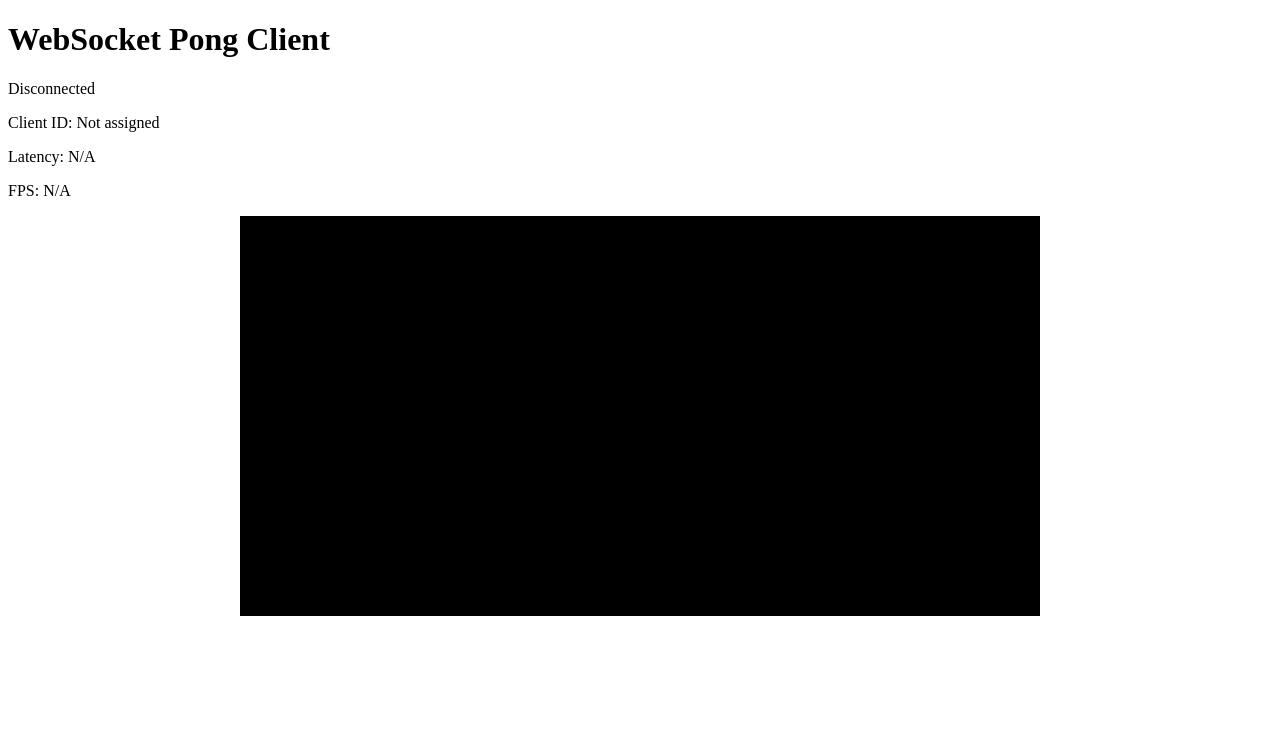
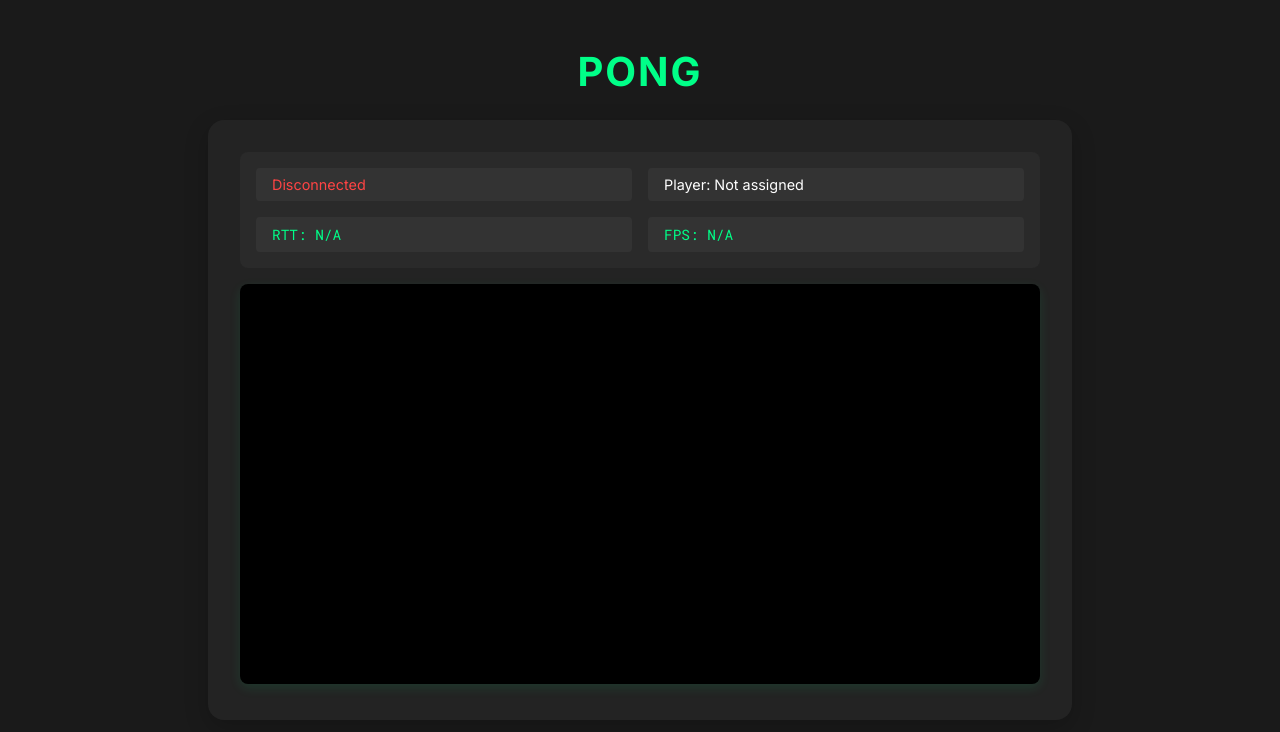
Before and after one commit to mariorht/pong-go-web, a plain HTML site: page static/index.html in a window 1280 px wide. Drawn offline with Linux system fonts and the light colour scheme.

Commit message:
Añadidos estilos

```diff
--- a/static/game.js
+++ b/static/game.js
@@ -7,17 +7,23 @@ let lastPingTime = 0;
 const ws = new WebSocket(`ws://${window.location.host}/ws`);
 
 ws.onopen = () => {
-    document.getElementById("status").innerText = "Connected to server";
+    const statusEl = document.getElementById("status");
+    statusEl.innerText = "Connected";
+    statusEl.className = "status-item connected";
     console.log("Connected to server");
 };
 
 ws.onerror = (error) => {
     console.error("WebSocket Error:", error);
-    document.getElementById("status").innerText = "Error connecting to server";
+    const statusEl = document.getElementById("status");
+    statusEl.innerText = "Connection Error";
+    statusEl.className = "status-item error";
 };
 
 ws.onclose = () => {
-    document.getElementById("status").innerText = "Disconnected";
+    const statusEl = document.getElementById("status");
+    statusEl.innerText = "Disconnected";
+    statusEl.className = "status-item error";
     console.log("Disconnected from server");
 };
 
--- a/static/index.html
+++ b/static/index.html
@@ -3,22 +3,25 @@
 <head>
     <meta charset="UTF-8">
     <meta name="viewport" content="width=device-width, initial-scale=1.0">
-    <title>Pong Client</title>
-    <style>
-        canvas {
-            display: block;
-            margin: 0 auto;
-            background: #000;
-        }
-    </style>
+    <title>Pong</title>
+    <link rel="preconnect" href="https://fonts.googleapis.com">
+    <link rel="preconnect" href="https://fonts.gstatic.com" crossorigin>
+    <link href="https://fonts.googleapis.com/css2?family=Inter:wght@400;700&family=Roboto+Mono&display=swap" rel="stylesheet">
+    <link rel="stylesheet" href="styles.css">
 </head>
 <body>
-    <h1>WebSocket Pong Client</h1>
-    <p id="status">Connecting...</p>
-    <p id="client-id">Client ID: Not assigned</p>
-    <p id="latency">Latency: N/A</p>
-    <p id="fps">FPS: N/A</p>
-    <canvas id="gameCanvas" width="800" height="400"></canvas>
+    <h1>Pong</h1>
+
+    <div class="game-container">
+        <div class="status-panel">
+            <div class="status-item" id="status">Connecting...</div>
+            <div class="status-item" id="client-id">Player: Not assigned</div>
+            <div class="status-item" id="latency">RTT: N/A</div>
+            <div class="status-item" id="fps">FPS: N/A</div>
+        </div>
+
+        <canvas id="gameCanvas" width="800" height="400" tabindex="1"></canvas>
+    </div>
 
     <script src="game.js"></script>
 </body>
--- /dev/null
+++ b/static/styles.css
@@ -0,0 +1,76 @@
+body {
+    background-color: #1a1a1a;
+    color: #ffffff;
+    font-family: 'Inter', -apple-system, BlinkMacSystemFont, 'Segoe UI', Roboto, sans-serif;
+    margin: 0;
+    padding: 20px;
+    display: flex;
+    flex-direction: column;
+    align-items: center;
+    min-height: 100vh;
+}
+
+h1 {
+    font-size: 2.5rem;
+    font-weight: 700;
+    margin-bottom: 1.5rem;
+    color: #00ff88;
+    text-transform: uppercase;
+    letter-spacing: 2px;
+}
+
+.game-container {
+    background: #232323;
+    padding: 2rem;
+    border-radius: 1rem;
+    box-shadow: 0 8px 24px rgba(0, 0, 0, 0.2);
+}
+
+.status-panel {
+    display: grid;
+    grid-template-columns: repeat(2, 1fr);
+    gap: 1rem;
+    margin-bottom: 1rem;
+    background: #2a2a2a;
+    padding: 1rem;
+    border-radius: 0.5rem;
+}
+
+.status-item {
+    background: #333;
+    padding: 0.5rem 1rem;
+    border-radius: 0.25rem;
+    font-size: 0.9rem;
+    display: flex;
+    justify-content: space-between;
+    align-items: center;
+}
+
+canvas {
+    border-radius: 0.5rem;
+    background: #000;
+    box-shadow: 0 4px 12px rgba(0, 255, 136, 0.1);
+}
+
+#latency, #fps {
+    color: #00ff88;
+    font-family: 'Roboto Mono', monospace;
+}
+
+#status.connected {
+    color: #00ff88;
+}
+
+#status.error {
+    color: #ff4444;
+}
+
+@keyframes glow {
+    0% { box-shadow: 0 0 5px #00ff88; }
+    100% { box-shadow: 0 0 20px #00ff88; }
+}
+
+canvas:focus {
+    animation: glow 1.5s ease-in-out infinite alternate;
+    outline: none;
+}
```
